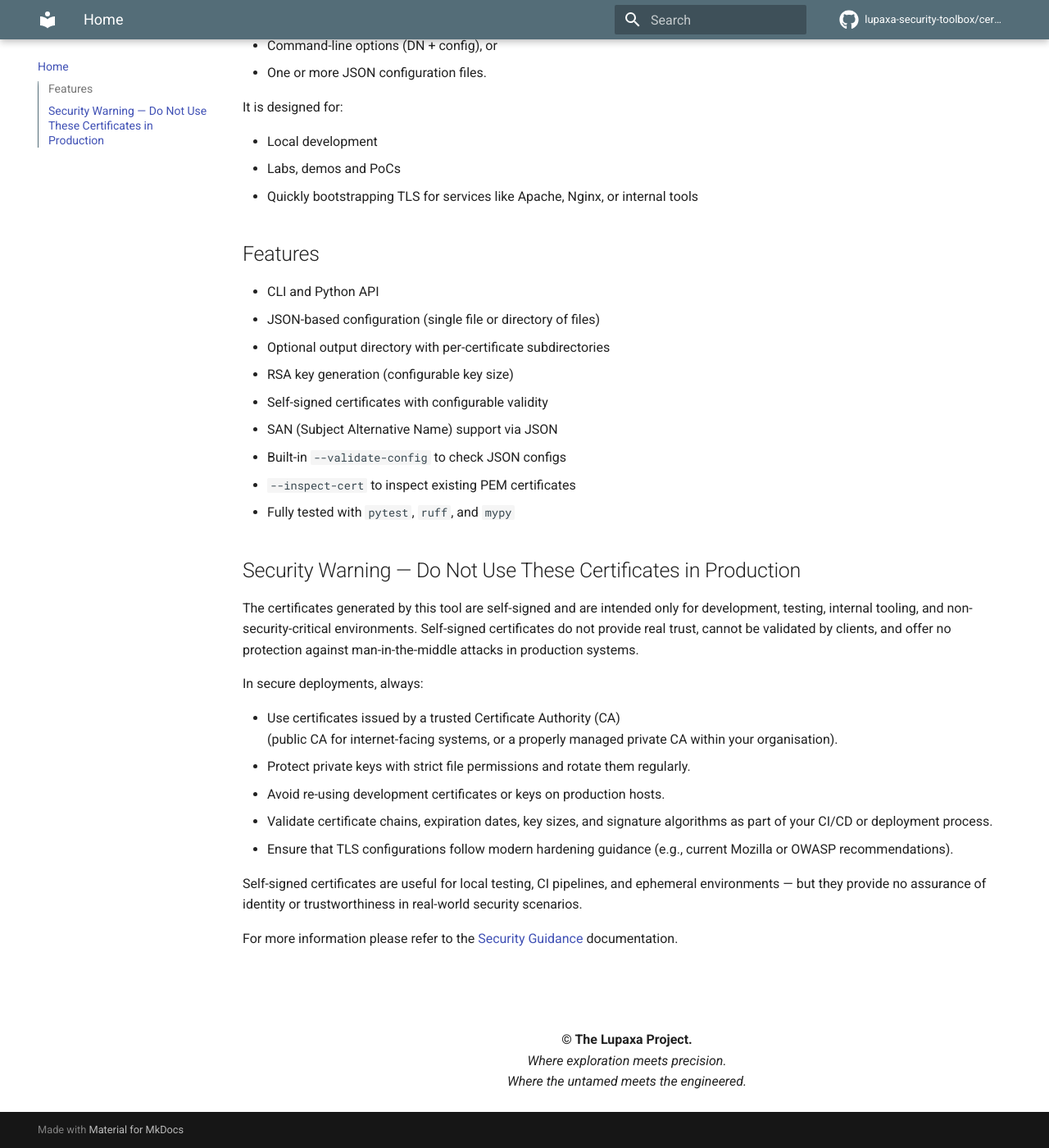
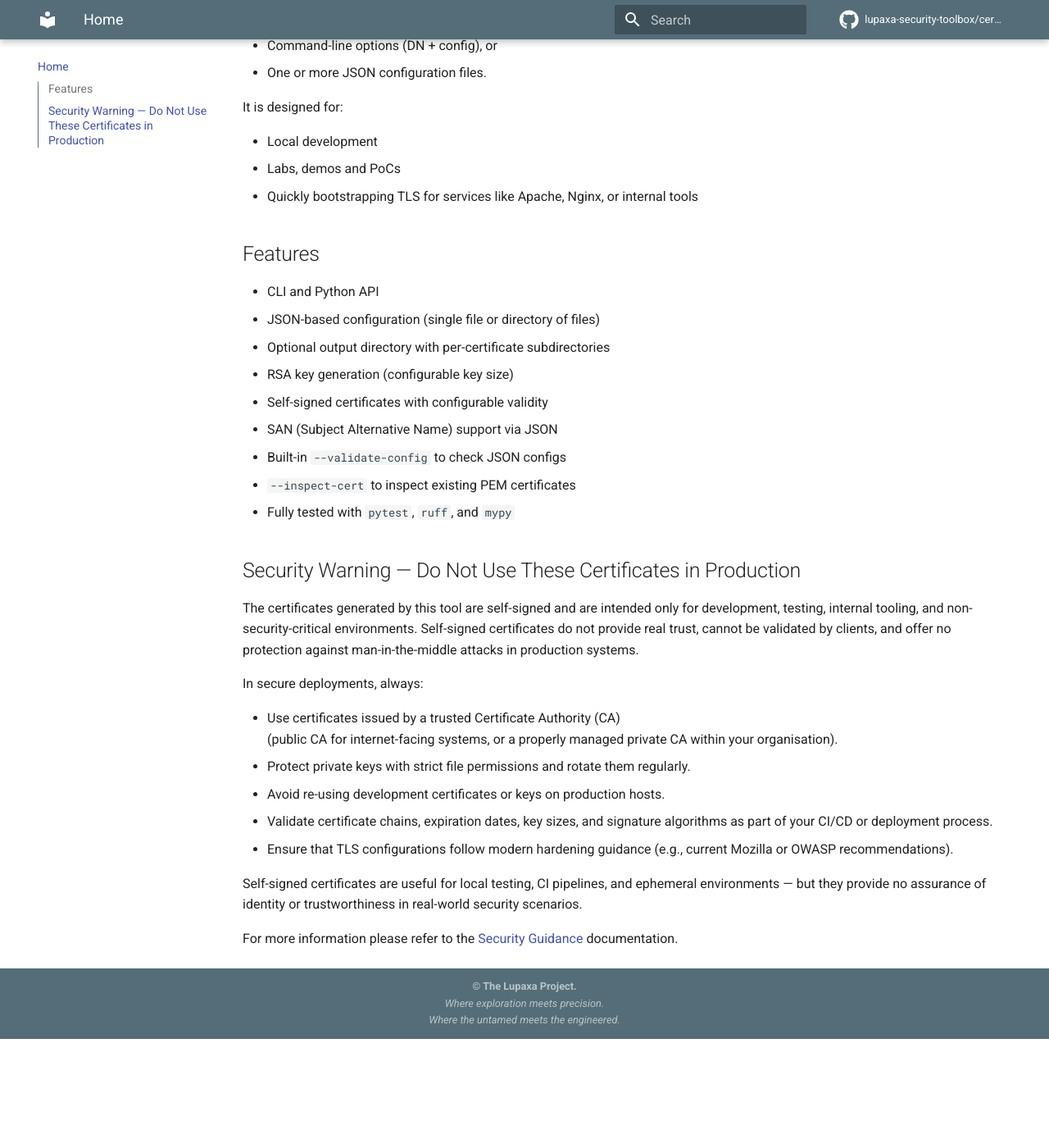
Before and after one commit to lupaxa-security-toolbox/certtool, an MkDocs documentation site: the page built from docs/index.md, in a window 1280 px wide and 1400 px high, scrolled down 252 px. Shown: the whole window at 82% size. Built offline with MkDocs 1.6.1 and Material for MkDocs 9.7.7, drawn with Linux system fonts in a browser that asks for light colours; comment, search, counter and statistics services are not loaded; after the commit the page ends 1519 px from its top, so only the background shows below that.

Commit message:
Added a custom footer to mkdocs

```diff
--- a/docs/css/palette.css
+++ b/docs/css/palette.css
@@ -24,3 +24,36 @@
 
   --md-accent-fg-color: #203959;
 }
+
+/* Take control of the meta footer row */
+.md-footer-meta__inner {
+  display: flex;
+  justify-content: center;
+}
+
+/* Ensure the copyright block fills and centers */
+.md-footer-copyright {
+  flex: 0 1 auto;
+  text-align: center;
+}
+
+/* Center the Lupaxa footer text lines */
+.lupaxa-footer {
+  margin: 0;
+  text-align: center !important;
+  width: 100%;
+  opacity: 0.85;
+}
+
+/* Match footer background to the header/nav primary color */
+.md-footer {
+  background-color: var(--md-primary-fg-color) !important;
+  color: var(--md-primary-bg-color) !important;
+}
+
+/* Optional: ensure the inner meta/footer text uses the right color */
+.md-footer-meta,
+.md-footer-copyright {
+  background-color: var(--md-primary-fg-color) !important;
+  color: var(--md-primary-bg-color) !important;
+}
--- a/docs/index.md
+++ b/docs/index.md
@@ -43,17 +43,3 @@ Self-signed certificates are useful for local testing, CI pipelines, and ephemer
 or trustworthiness in real-world security scenarios.
 
 For more information please refer to the [Security Guidance](security.md) documentation.
-
-<footer>
-    <h1>&nbsp;</h1>
-    <p align="center">
-        <strong>
-            &copy; The Lupaxa Project.
-        </strong>
-        <br />
-        <em>
-            Where exploration meets precision.<br />
-            Where the untamed meets the engineered.
-        </em>
-    </p>
-</footer>
--- a/mkdocs.yml
+++ b/mkdocs.yml
@@ -26,6 +26,18 @@ theme:
       accent: indigo
   icon:
     repo: fontawesome/brands/github
+
+copyright: |
+  <p class="lupaxa-footer">
+    <strong>&copy; The Lupaxa Project.</strong><br />
+    <em>
+      Where exploration meets precision.<br />
+      Where the untamed meets the engineered.
+    </em>
+  </p>
+
+extra:
+  generator: false
 
 # Custom CSS to inject Lupaxa colours
 extra_css:
```
